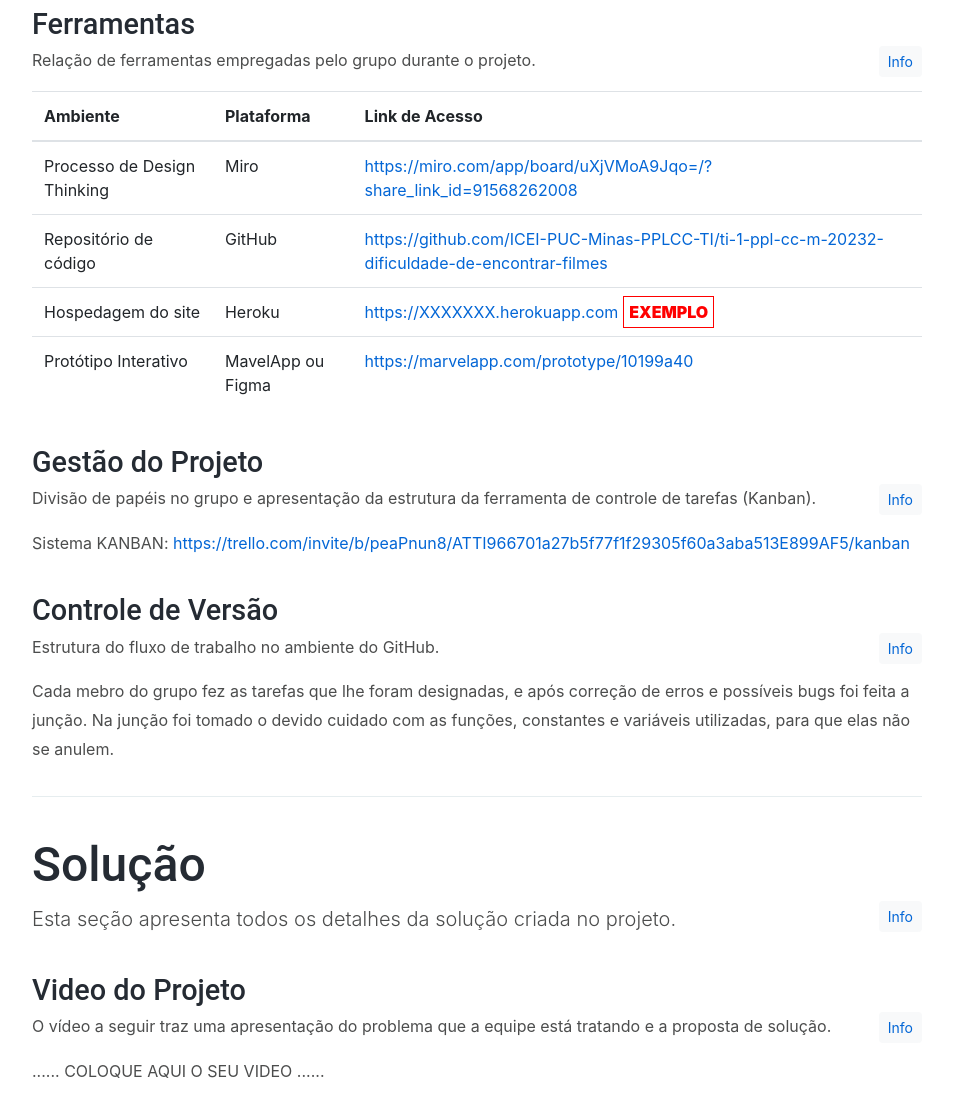
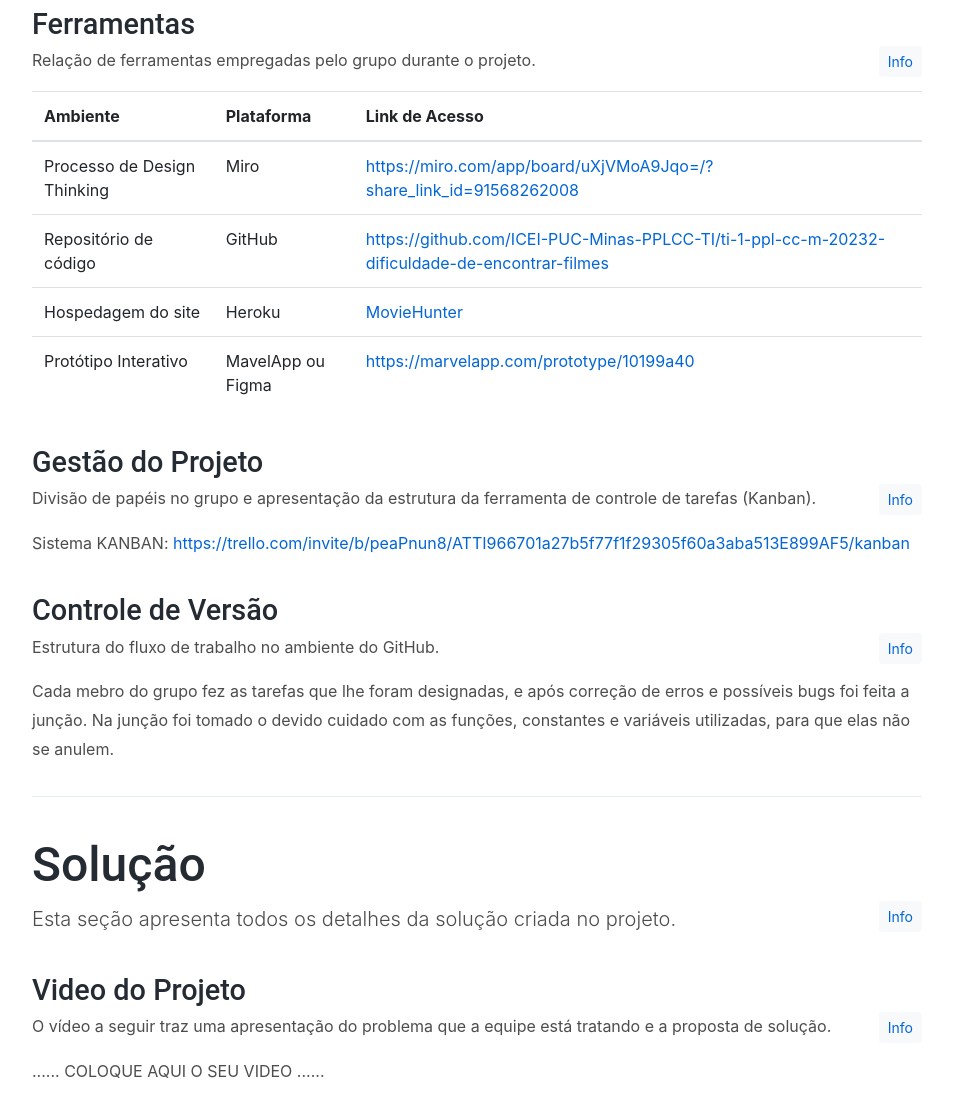
Before and after one commit to ICEI-PUC-Minas-PPLCC-TI/ppl-cc-ti1-2023-2-g-dificuldade-de-encontrar-filmes, a plain HTML site: page docs/index.html in a window 1280 px wide. Shown: the part 6150-7243 px from the top of the page, without its empty margins (293-1246 px from the left). Drawn offline with Linux system fonts and the light colour scheme.

Commit message:
Adição

```diff
--- a/docs/index.html
+++ b/docs/index.html
@@ -452,7 +452,7 @@
                     <tr>
                         <td>Hospedagem do site</td>
                         <td>Heroku</td>
-                        <td><a href="https://XXXXXXX.herokuapp.com">https://XXXXXXX.herokuapp.com</a><span class="exemplo">EXEMPLO</span></td>
+                        <td><a href="https://icei-puc-minas-pplcc-ti.github.io/ti-1-ppl-cc-m-20232-dificuldade-de-encontrar-filmes/codigo/pages/">MovieHunter</a></td>
                     </tr>
                     <tr>
                         <td>Protótipo Interativo</td>
```
